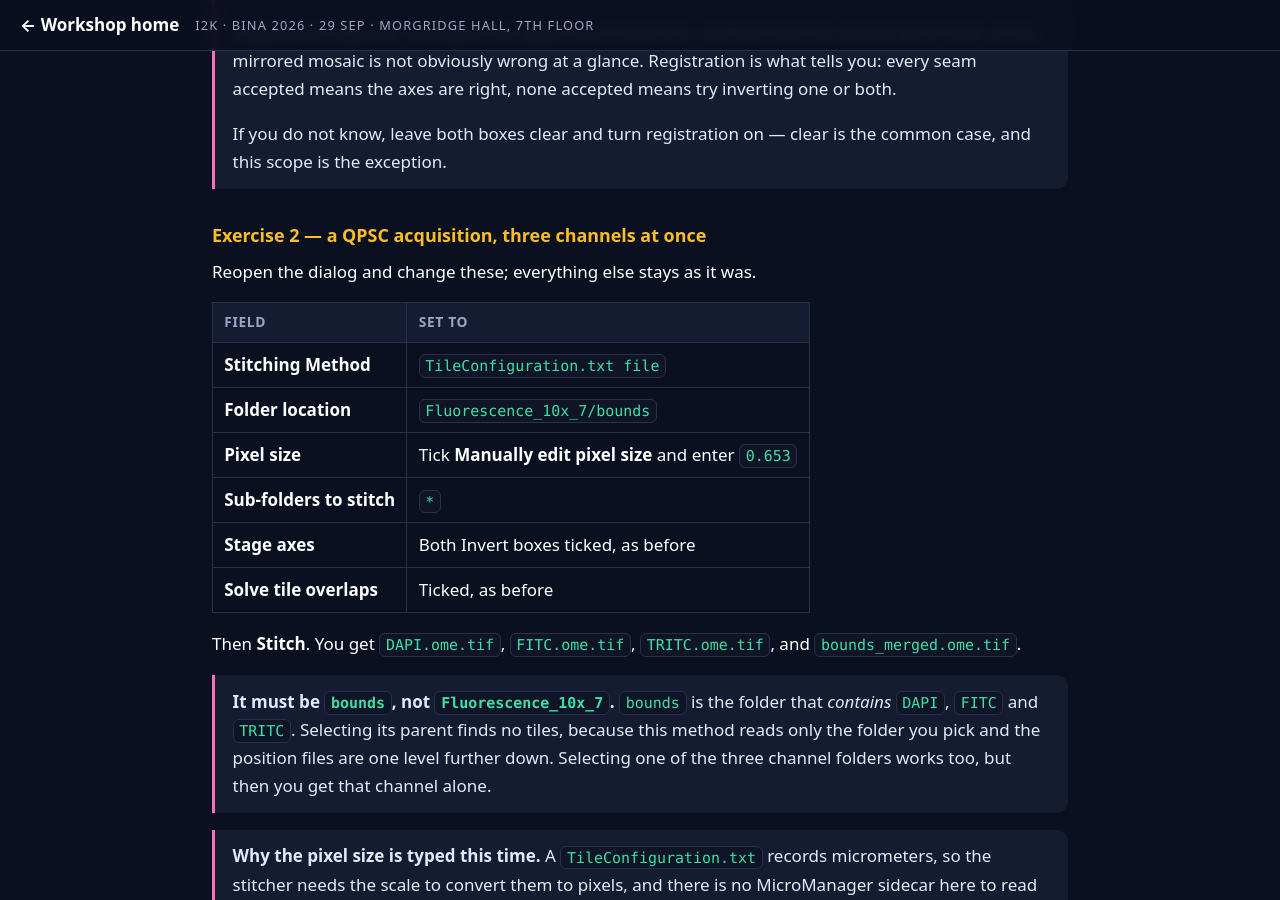
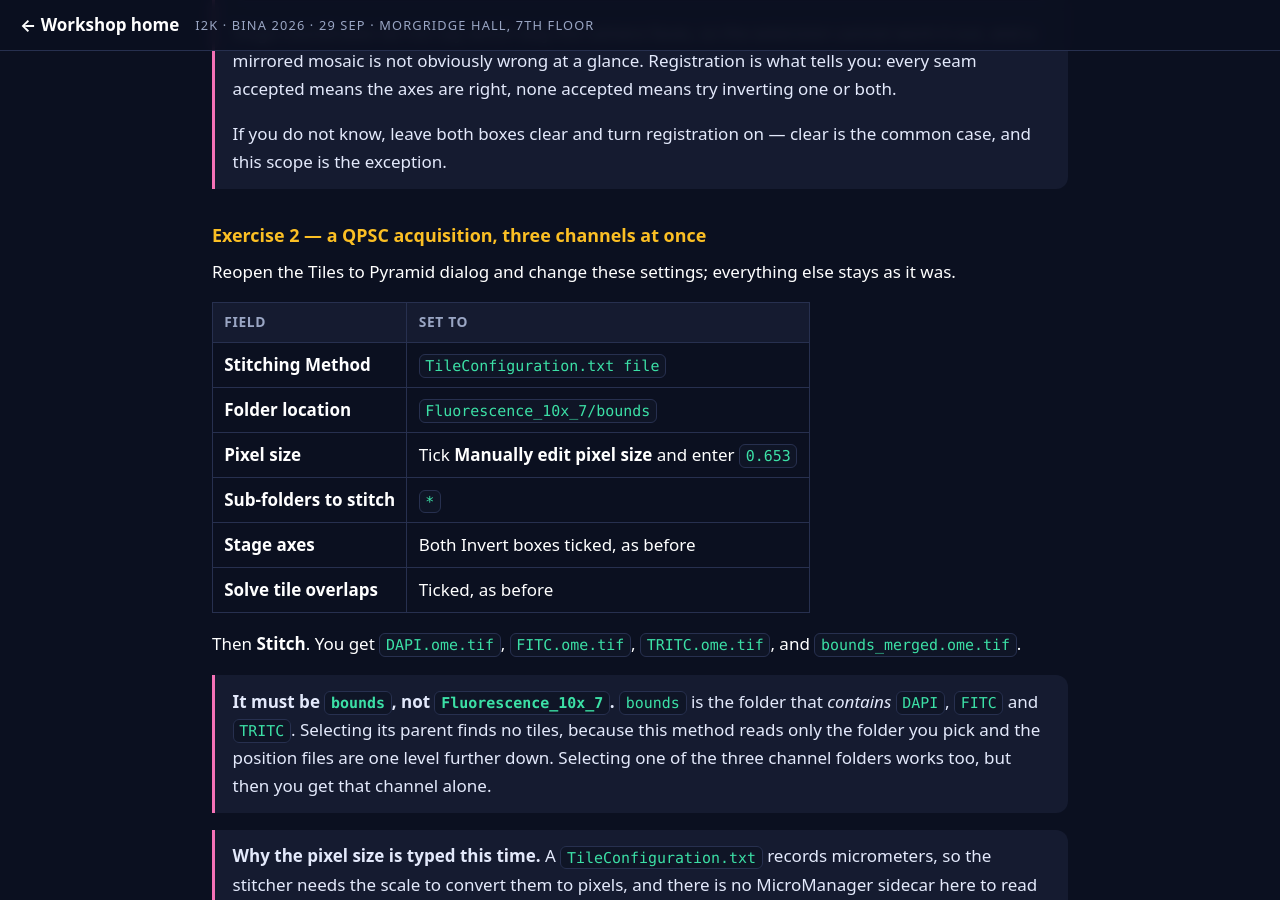
Before and after one commit to MichaelSNelson/BINA-I2K-2026-QuPath-Extensions, a Jekyll site: the page built from docs/13-tiles-to-pyramid.md, in a window 1280 px wide and 900 px high, scrolled down 5645 px. Built offline with Jekyll 4.4.1, drawn with Linux system fonts in a browser that asks for light colours.

Commit message:
Guide 13: name the dialog in exercise 2's opening line
Claude-Session: https://claude.ai/code/session_01KwiACUr5MacuDvqp74c96o

```diff
--- a/docs/13-tiles-to-pyramid.md
+++ b/docs/13-tiles-to-pyramid.md
@@ -234,7 +234,7 @@ following `Per-edge shifts used:` line.
 
 ### Exercise 2 — a QPSC acquisition, three channels at once
 
-Reopen the dialog and change these; everything else stays as it was.
+Reopen the Tiles to Pyramid dialog and change these settings; everything else stays as it was.
 
 | Field | Set to |
 |---|---|
```
